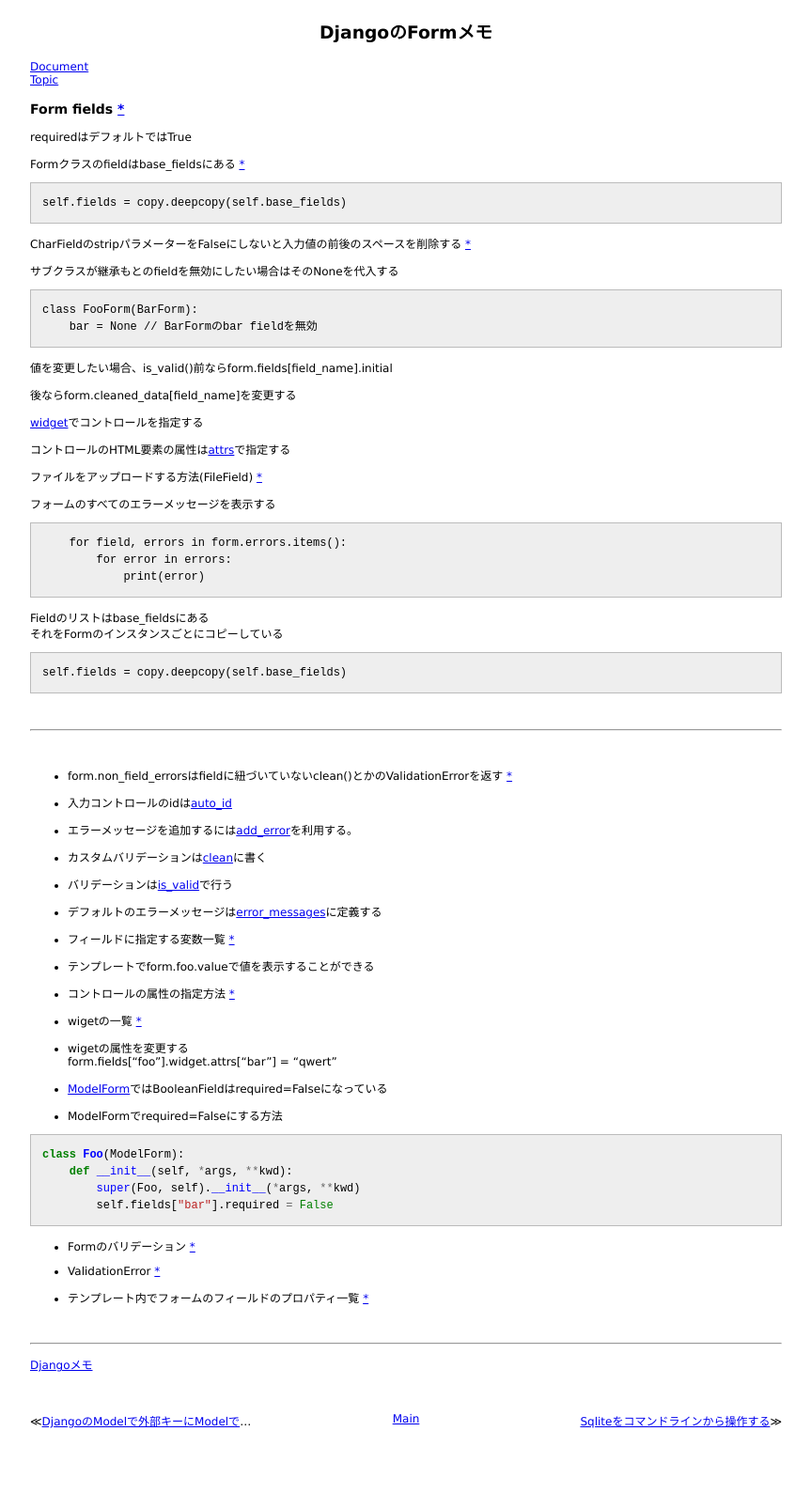
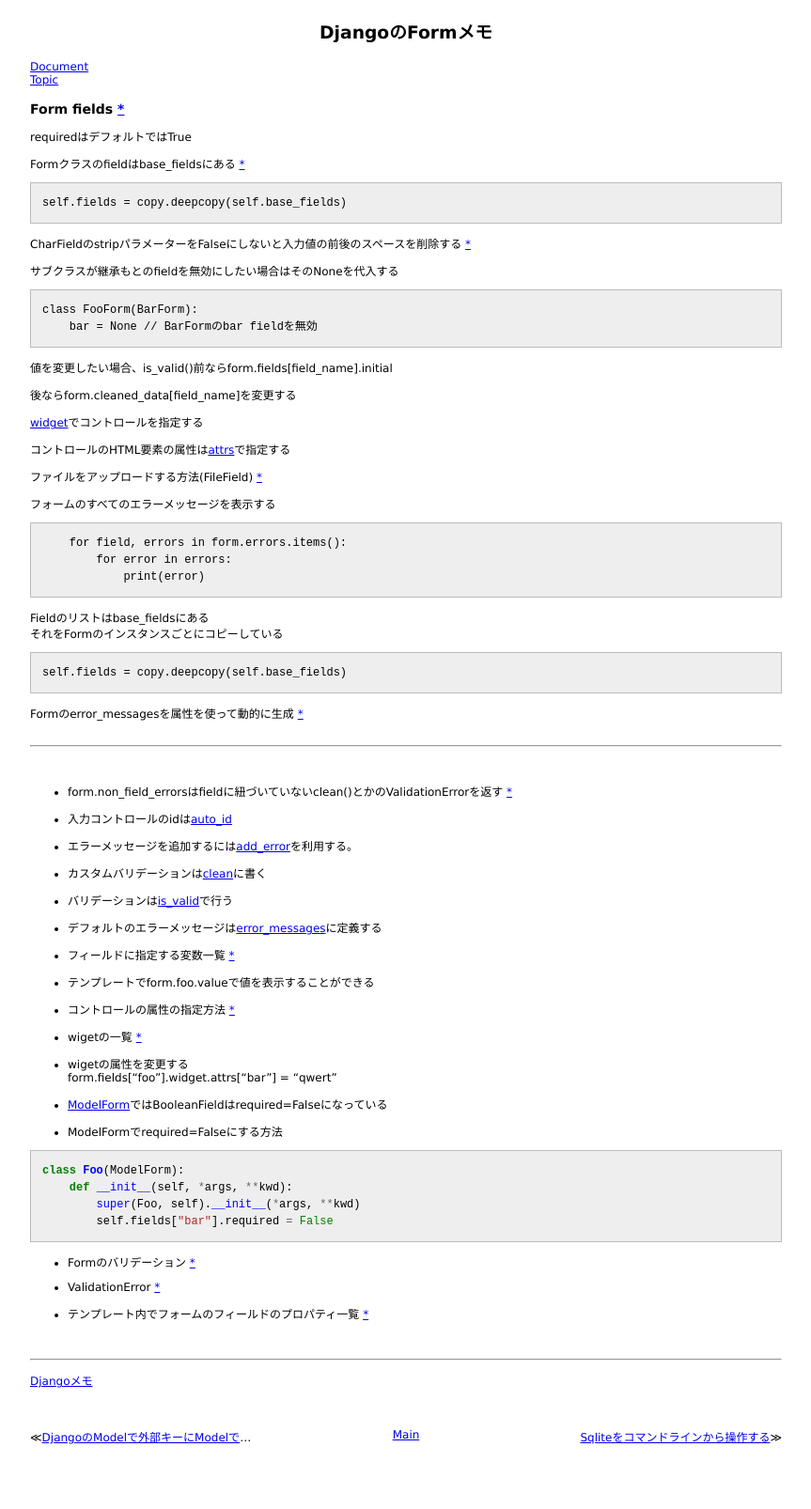
Before and after one commit to 38elements/38elements.github.com, a Jekyll site: the page built from _posts/2014-12-02-django-forms.md, in a window 1280 px wide. Shown: the whole page at 94% size, without its empty margins (208-1071 px from the left). Built offline with Jekyll 4.4.1, drawn with Linux system fonts in a browser that asks for light colours.

Commit message:
Update 2014-12-02-django-forms.md

````diff
--- a/_posts/2014-12-02-django-forms.md
+++ b/_posts/2014-12-02-django-forms.md
@@ -46,6 +46,8 @@ Fieldのリストはbase_fieldsにある
 ```
 self.fields = copy.deepcopy(self.base_fields)
 ```
+
+Formのerror_messagesを属性を使って動的に生成 [\*](/2016/07/03/django-form-error_messages-format-field-label-attributes.html)
 <br>
 
 <hr>
````
